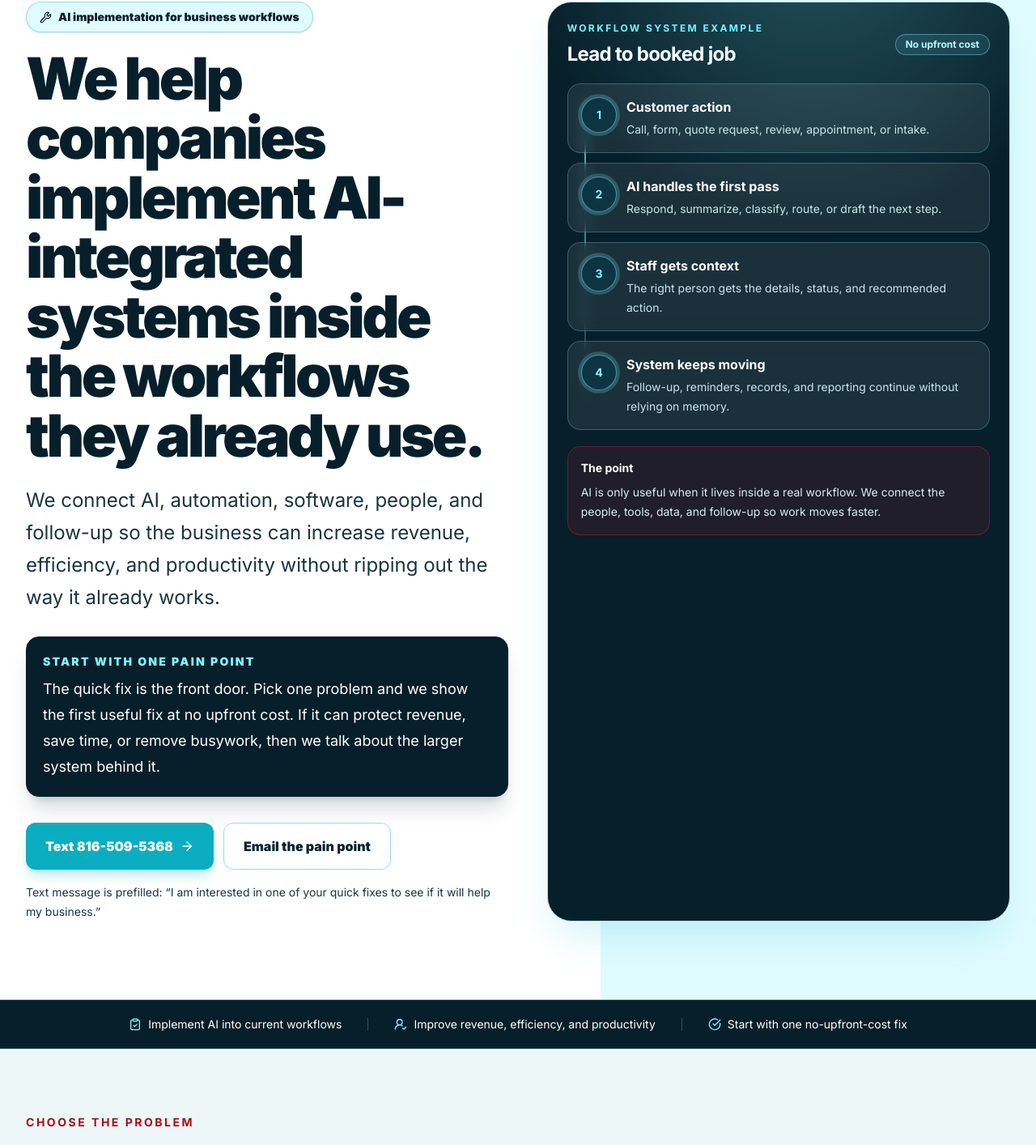
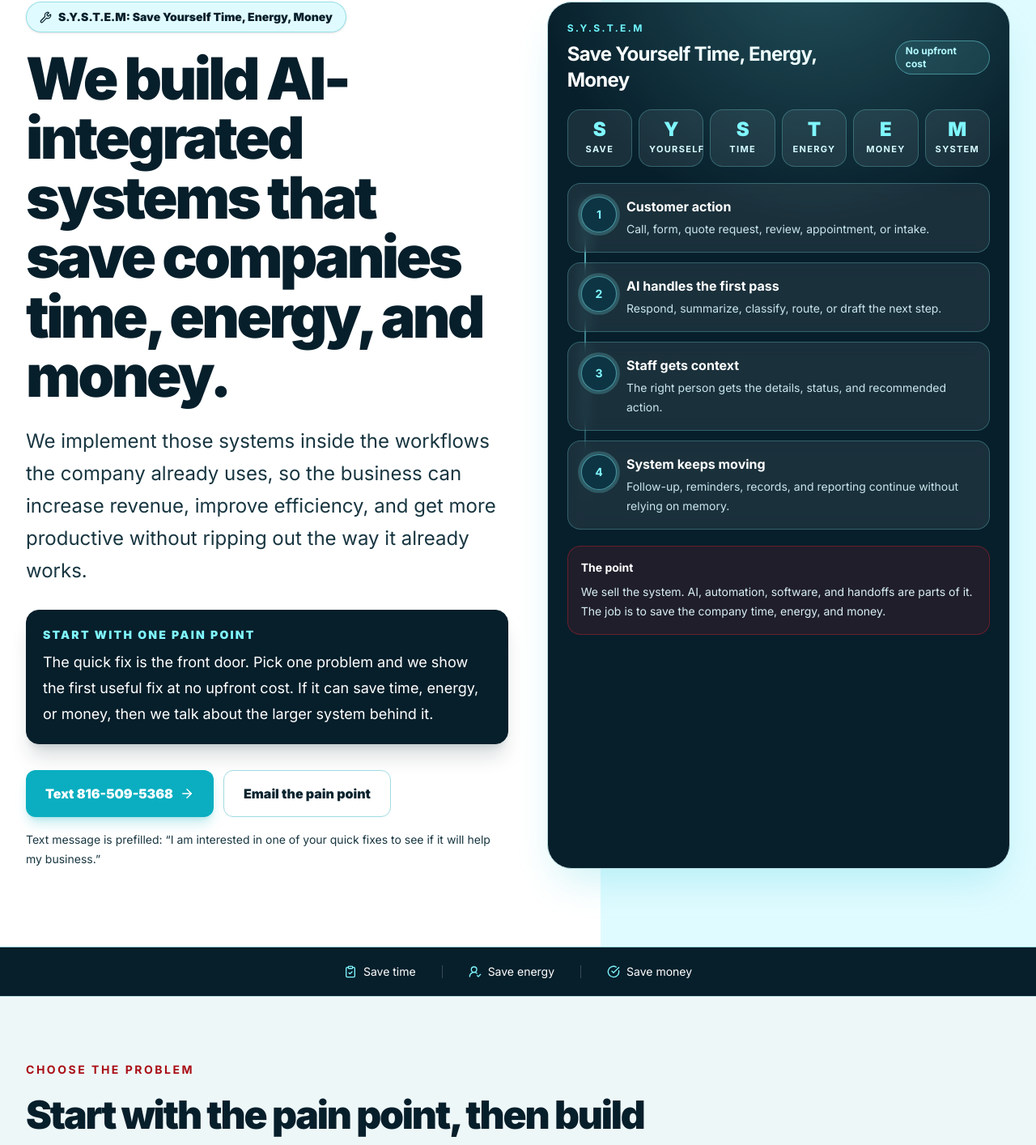
Before and after one commit to aiimplementationcenter/aiimplementationcenter, a Next.js app: page / in a window 1280 px wide. Shown: the part 191-1605 px from the top of the page at 81% size. Built offline with nearby package versions, Linux system fonts and the light colour scheme.

Commit message:
feat: center homepage on system motto

```diff
--- a/app/layout.tsx
+++ b/app/layout.tsx
@@ -12,8 +12,8 @@ const inter = Inter({
 const companyName = process.env.NEXT_PUBLIC_COMPANY_NAME ?? "AI Implementation Center";
 
 export const metadata: Metadata = {
-  title: `${companyName} — AI-Integrated Business Systems`,
-  description: "AI Implementation Center helps companies implement AI-integrated systems inside their current workflows to increase revenue, efficiency, and productivity. Pick one pain point and see the first quick fix at no upfront cost.",
+  title: `${companyName} — Systems That Save Time, Energy, and Money`,
+  description: "AI Implementation Center builds AI-integrated systems inside current business workflows to save companies time, energy, and money while improving revenue, efficiency, and productivity.",
 };
 
 export default function RootLayout({
--- a/app/page.tsx
+++ b/app/page.tsx
@@ -75,15 +75,33 @@ const LOCAL_BUSINESSES = [
   'Marketing systems: reviews, content support, SEO workflows, social follow-up',
 ]
 
+const SYSTEM_WORDS = [
+  ['S', 'Save'],
+  ['Y', 'Yourself'],
+  ['S', 'Time'],
+  ['T', 'Energy'],
+  ['E', 'Money'],
+  ['M', 'System'],
+]
+
 function ProcessVisual() {
   return (
     <div className="hf-stage rounded-[30px] border border-[#b8dce2] bg-[#071f2b] p-5 shadow-2xl shadow-[#00bcd4]/20 sm:p-6">
       <div className="mb-5 flex items-center justify-between gap-4">
         <div>
-          <p className="text-xs font-bold uppercase tracking-[0.2em] text-[#6ff8ff]">Workflow system example</p>
-          <h2 className="mt-2 text-2xl font-bold tracking-[-0.03em] text-white">Lead to booked job</h2>
+          <p className="text-xs font-bold uppercase tracking-[0.2em] text-[#6ff8ff]">S.Y.S.T.E.M</p>
+          <h2 className="mt-2 text-2xl font-bold tracking-[-0.03em] text-white">Save Yourself Time, Energy, Money</h2>
         </div>
         <div className="rounded-full border border-[#7ff7ff]/40 bg-[#7ff7ff]/10 px-3 py-1 text-xs font-bold text-[#b9fbff]">No upfront cost</div>
+      </div>
+
+      <div className="mb-5 grid grid-cols-3 gap-2 sm:grid-cols-6">
+        {SYSTEM_WORDS.map(([letter, word]) => (
+          <div key={`${letter}-${word}`} className="rounded-2xl border border-[#7ff7ff]/25 bg-white/8 p-3 text-center">
+            <p className="text-2xl font-black leading-none text-[#7ff7ff]">{letter}</p>
+            <p className="mt-1 text-[11px] font-bold uppercase tracking-[0.12em] text-[#d8fbff]">{word}</p>
+          </div>
+        ))}
       </div>
 
       <div className="relative space-y-3">
@@ -106,7 +124,7 @@ function ProcessVisual() {
 
       <div className="mt-5 rounded-2xl border border-[#ef1d2b]/35 bg-[#ef1d2b]/10 p-4">
         <p className="text-sm font-bold text-white">The point</p>
-        <p className="mt-2 text-sm leading-6 text-[#d8eef2]">AI is only useful when it lives inside a real workflow. We connect the people, tools, data, and follow-up so work moves faster.</p>
+        <p className="mt-2 text-sm leading-6 text-[#d8eef2]">We sell the system. AI, automation, software, and handoffs are parts of it. The job is to save the company time, energy, and money.</p>
       </div>
     </div>
   )
@@ -122,21 +140,21 @@ export default function HomePage() {
           <div className="relative flex flex-col justify-center">
             <div className="mb-5 inline-flex w-fit items-center gap-2 rounded-full border border-[#0aaec0]/35 bg-[#e0fbff] px-4 py-2 text-sm font-black text-[#071f2b] shadow-sm">
               <Wrench size={15} />
-              AI implementation for business workflows
+              S.Y.S.T.E.M: Save Yourself Time, Energy, Money
             </div>
 
             <h1 className="max-w-4xl text-4xl font-black leading-[1.02] tracking-[-0.05em] text-[#071f2b] sm:text-6xl lg:text-7xl">
-              We help companies implement AI-integrated systems inside the workflows they already use.
+              We build AI-integrated systems that save companies time, energy, and money.
             </h1>
 
             <p className="mt-6 max-w-2xl text-xl leading-9 text-[#183641] sm:text-2xl sm:leading-10">
-              We connect AI, automation, software, people, and follow-up so the business can increase revenue, efficiency, and productivity without ripping out the way it already works.
+              We implement those systems inside the workflows the company already uses, so the business can increase revenue, improve efficiency, and get more productive without ripping out the way it already works.
             </p>
 
             <div className="mt-7 rounded-2xl border border-[#071f2b] bg-[#071f2b] p-5 shadow-xl shadow-[#071f2b]/15">
               <p className="text-sm font-black uppercase tracking-[0.16em] text-[#7ff7ff]">Start with one pain point</p>
               <p className="mt-2 text-lg leading-8 text-white">
-                The quick fix is the front door. Pick one problem and we show the first useful fix at no upfront cost. If it can protect revenue, save time, or remove busywork, then we talk about the larger system behind it.
+                The quick fix is the front door. Pick one problem and we show the first useful fix at no upfront cost. If it can save time, energy, or money, then we talk about the larger system behind it.
               </p>
             </div>
 
@@ -166,11 +184,11 @@ export default function HomePage() {
 
       <section className="border-b border-[#b8dce2] bg-[#071f2b] py-5 text-white">
         <div className="mx-auto flex max-w-7xl flex-wrap items-center justify-center gap-x-8 gap-y-3 px-4 text-sm sm:px-6 lg:px-8">
-          <span className="flex items-center gap-2"><ClipboardCheck size={16} className="text-[#7ff7ff]" /> Implement AI into current workflows</span>
+          <span className="flex items-center gap-2"><ClipboardCheck size={16} className="text-[#7ff7ff]" /> Save time</span>
           <span className="hidden h-4 w-px bg-white/20 sm:block" />
-          <span className="flex items-center gap-2"><UserRoundCheck size={16} className="text-[#7ff7ff]" /> Improve revenue, efficiency, and productivity</span>
+          <span className="flex items-center gap-2"><UserRoundCheck size={16} className="text-[#7ff7ff]" /> Save energy</span>
           <span className="hidden h-4 w-px bg-white/20 sm:block" />
-          <span className="flex items-center gap-2"><CheckCircle size={16} className="text-[#7ff7ff]" /> Start with one no-upfront-cost fix</span>
+          <span className="flex items-center gap-2"><CheckCircle size={16} className="text-[#7ff7ff]" /> Save money</span>
         </div>
       </section>
 
@@ -179,10 +197,10 @@ export default function HomePage() {
           <div className="max-w-3xl">
             <p className="text-sm font-bold uppercase tracking-[0.18em] text-[#a90f16]">Choose the problem</p>
             <h2 className="mt-4 text-4xl font-black leading-tight tracking-[-0.045em] text-[#071f2b] sm:text-5xl">
-              Start with the pain point, then build the system around it.
+              Start with the pain point, then build the S.Y.S.T.E.M around it.
             </h2>
             <p className="mt-5 text-lg leading-8 text-[#365661]">
-              We do more than lead follow-up. These are simple places to start because they make the problem easy to see. Text the number beside the one that fits, or send the form below with the workflow you want improved.
+              We do more than lead follow-up. These are simple places to start because they make the problem easy to see. Text the number beside the one that fits, or send the form below with the workflow that costs too much time, energy, or money.
             </p>
           </div>
 
@@ -216,10 +234,10 @@ export default function HomePage() {
           <div>
             <p className="text-sm font-bold uppercase tracking-[0.18em] text-[#a90f16]">How this works</p>
             <h2 className="mt-4 text-4xl font-black leading-tight tracking-[-0.045em] text-[#071f2b] sm:text-5xl">
-              We fit AI into the way the company already runs.
+              We fit the system into the way the company already runs.
             </h2>
             <p className="mt-5 text-lg leading-8 text-[#365661]">
-              A useful AI system needs more than prompts. It needs triggers, rules, access to the right data, clear handoffs, and a way to measure the result. We start small so the value is visible before a larger buildout.
+              A useful system needs more than prompts. It needs triggers, rules, access to the right data, clear handoffs, and a way to measure the result. AI can do part of the work. The system makes sure the work gets done.
             </p>
           </div>
 
@@ -241,10 +259,10 @@ export default function HomePage() {
           <div>
             <p className="text-sm font-bold uppercase tracking-[0.18em] text-[#a90f16]">What we build</p>
             <h2 className="mt-4 text-4xl font-black leading-tight tracking-[-0.045em] text-[#071f2b] sm:text-5xl">
-              AI-integrated systems for the work that keeps the business moving.
+              Systems for the work that keeps the business moving.
             </h2>
             <p className="mt-5 text-lg leading-8 text-[#365661]">
-              We help with sales, marketing, admin, operations, customer communication, and internal workflows. The goal is practical: more revenue, faster work, fewer dropped balls, and less repetitive work on the team.
+              We help with sales, marketing, admin, operations, customer communication, and internal workflows. The goal is practical: save time, save energy, save money, and increase revenue where the system can affect it.
             </p>
           </div>
 
@@ -267,10 +285,10 @@ export default function HomePage() {
           <div>
             <p className="text-sm font-bold uppercase tracking-[0.18em] text-[#7ff7ff]">AI belongs in the workflow</p>
             <h2 className="mt-4 text-4xl font-black leading-tight tracking-[-0.045em] sm:text-5xl">
-              AI should act inside the business, not sit off to the side.
+              AI is part of the system, not the product by itself.
             </h2>
             <p className="mt-5 text-lg leading-8 text-[#c9e6eb]">
-              A team should not have to copy and paste work into a chatbot all day. We design the process so AI can help answer, summarize, draft, route, remind, report, and hand work back to a person when judgment matters.
+              A team should not have to copy and paste work into a chatbot all day. We design the process so AI can answer, summarize, draft, route, remind, report, and hand work back to a person when judgment matters.
             </p>
           </div>
           <div className="rounded-[28px] border border-[#7ff7ff]/25 bg-white/8 p-6">
--- a/components/Footer.tsx
+++ b/components/Footer.tsx
@@ -22,7 +22,7 @@ export default function Footer() {
               />
             </Link>
             <p className="max-w-md text-sm leading-6">
-              We help companies implement AI-integrated systems inside their current workflows to increase revenue, efficiency, and productivity. Start with one no-upfront-cost quick fix, then build deeper if it makes sense.
+              S.Y.S.T.E.M means Save Yourself Time, Energy, Money. We build AI-integrated systems inside current workflows so companies can save all three. Start with one no-upfront-cost quick fix, then build deeper if it makes sense.
             </p>
           </div>
           <div className="grid gap-8 sm:grid-cols-2">
```
